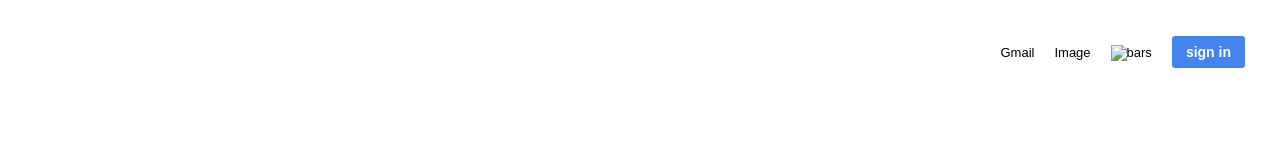
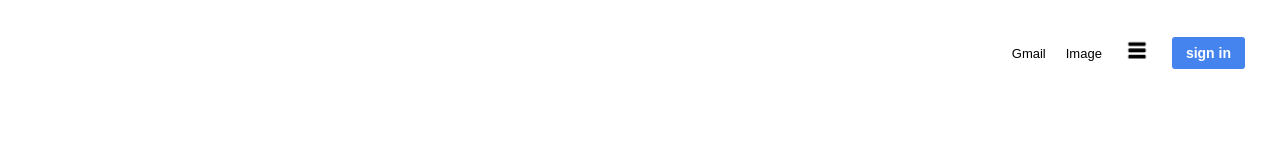
Before and after one commit to saidul10d/web-project1, a plain HTML site: page index.html in a window 1280 px wide. Shown: the top 160 px of the page. Drawn offline with Linux system fonts and the light colour scheme.

Commit message:
Update index.html

```diff
--- a/index.html
+++ b/index.html
@@ -12,7 +12,7 @@
             <ul>
                 <li><a href="#">Gmail</a></li>
                 <li><a href="#">Image</a></li>
-                <li><a href="#"><img src="img/bar.png" alt="bars"></a></li>
+                <li><a href="#"><img src="bar.png" alt="bars"></a></li>
                 <li><button>sign in</button></li>
             </ul>
         </header>
```
